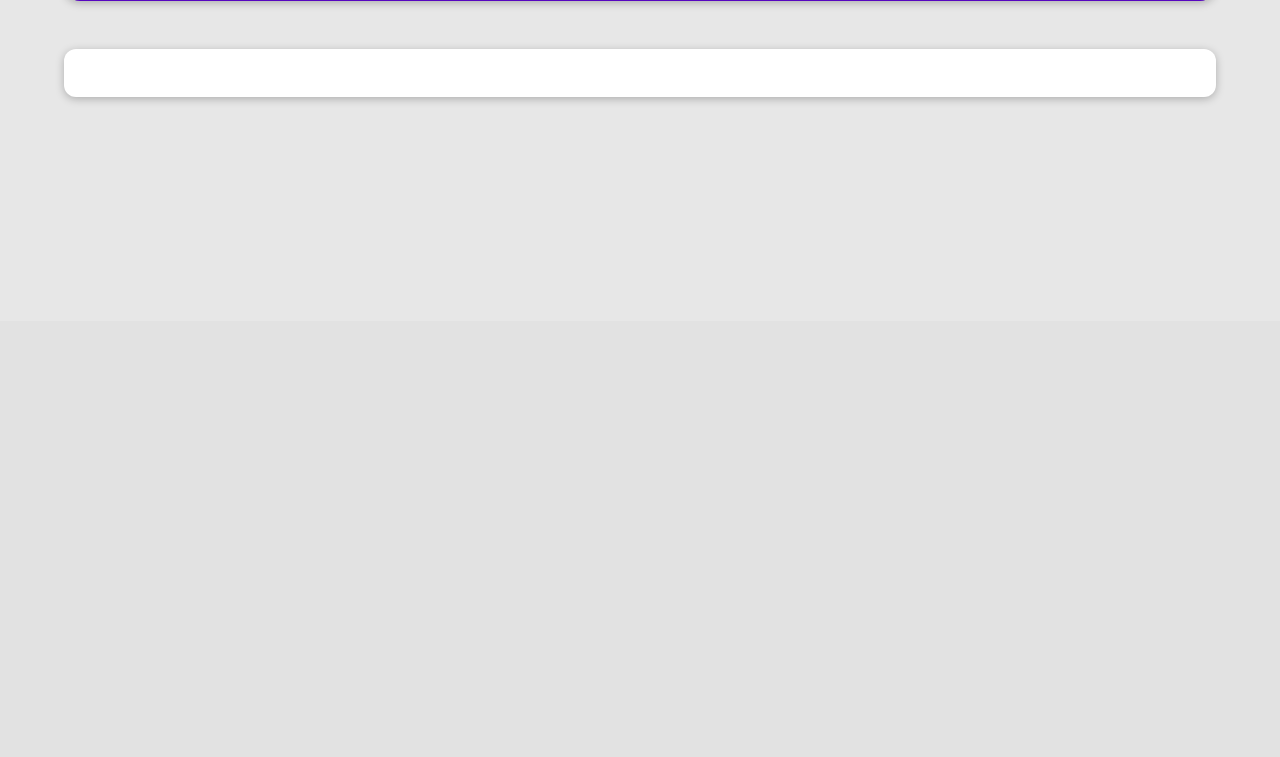
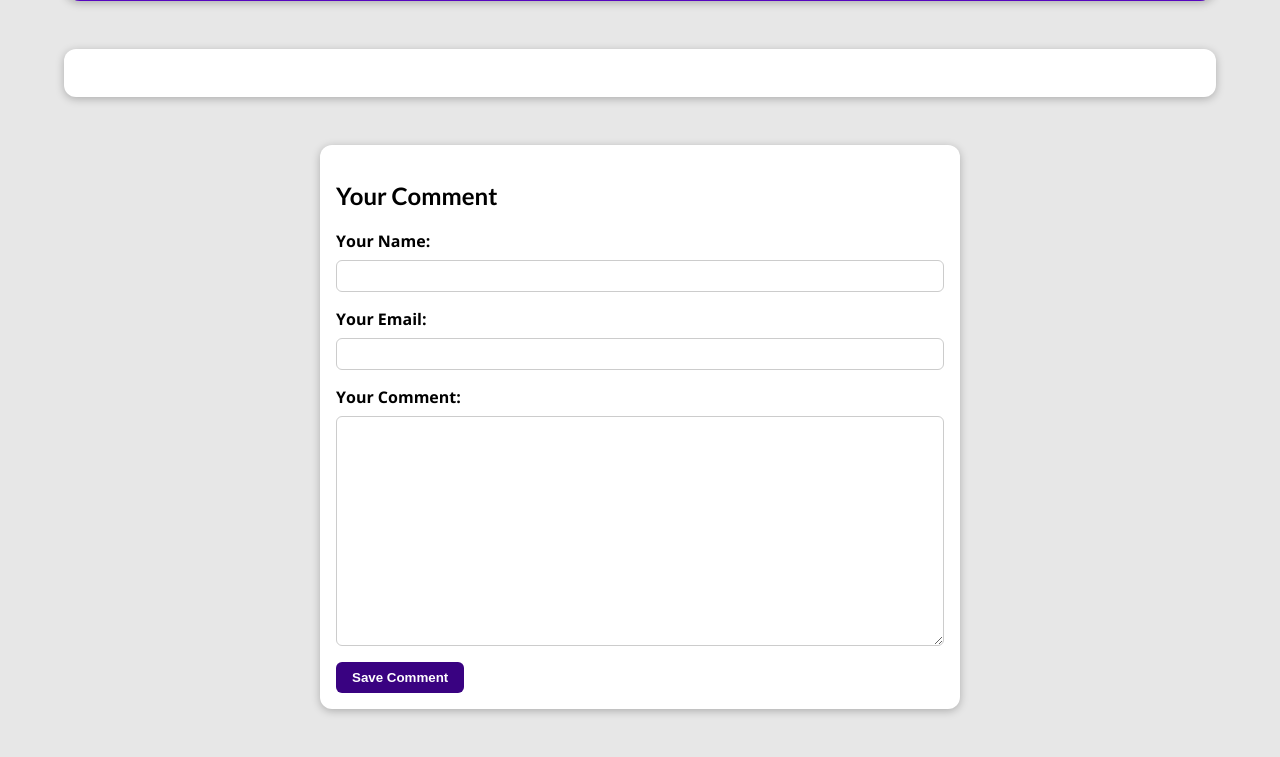
Before and after one commit to ahadulhaquenaim/Blog_Site, a Django app: template blog/templates/blog/post-detail.html in a window 1280 px wide. Shown: the part 479-1236 px from the top of the page. Before the commit the page ends 580 px from the top, so only its background shows below. Run offline with Django 5.2, Linux system fonts and the light colour scheme; the template is opened without the code that fills it: values that come from a table or form of the project are taken from there, others are empty.

Commit message:
feat:add comment form

```diff
--- /dev/null
+++ b/blog/forms.py
@@ -0,0 +1,13 @@
+from django import forms
+from .models import Comment
+
+
+class CommentForm(forms.ModelForm):
+    class Meta:
+        model = Comment
+        exclude = ['post']
+        labels = {
+            'user_name': 'Your Name',
+            'user_email': 'Your Email',
+            'text': 'Your Comment'
+        }
--- a/blog/static/blog/post-detail.css
+++ b/blog/static/blog/post-detail.css
@@ -74,3 +74,50 @@ main {
     border-radius: 8px;
 
 }
+
+#comment-form {
+    width: 90%;
+    max-width: 40rem;
+    margin: 3rem auto;
+    border-radius: 12px;
+    background-color: white;
+    box-shadow: 0 2px 8px rgba(0, 0, 0, 0.25);
+    padding: 1rem;
+}
+
+#comment-form button {
+    background-color: #390281;
+    color: white;
+    font-weight: bold;
+    padding: 0.5rem 1rem;
+    border-radius: 6px;
+    border: none;
+    cursor: pointer;
+}
+
+#comment-form button:hover,
+#comment-form button:active {
+    background-color: #5706c0;
+    border-color: #6305dd;
+}
+
+.form-control {
+    margin-bottom: 1rem;
+}
+
+.form-control label {
+    font-weight: bold;
+    margin-bottom: 0.5rem;
+    display: block;
+}
+
+.form-control input,
+.form-control textarea {
+    display: block;
+    width: 100%;
+    font: inherit;
+    padding: 0.25rem;
+    border-radius: 6px;
+    border: 1px solid #ccc;
+
+}
--- a/blog/templates/blog/post-detail.html
+++ b/blog/templates/blog/post-detail.html
@@ -32,4 +32,22 @@
         {{ post.content|linebreaks }}
     </main>
 
+    <section id="comment-form">
+        <h2>Your Comment</h2>
+        <form>
+            {% for form_field in comment_form %}
+                <div class="form-control">
+                    {{ form_field.label_tag }}
+                    {{ form_field }}
+                    {{ form_field.errors }}
+
+                </div>
+            {% endfor %}
+            <button type="submit">Save Comment</button>
+
+
+        </form>
+    </section>
+
+
 {% endblock %}
--- a/blog/views.py
+++ b/blog/views.py
@@ -2,6 +2,7 @@ from django.shortcuts import render
 from django.shortcuts import get_object_or_404
 from .models import Post
 from django.views.generic import ListView, DetailView
+from .forms import CommentForm
 
 
 # Create your views here.
@@ -37,4 +38,5 @@ class SinglePostView(DetailView):
     def get_context_data(self, **kwargs):
         context = super().get_context_data(**kwargs)
         context['post_tags'] = self.object.tags.all()
+        context['comment_form'] = CommentForm()
         return context
```
